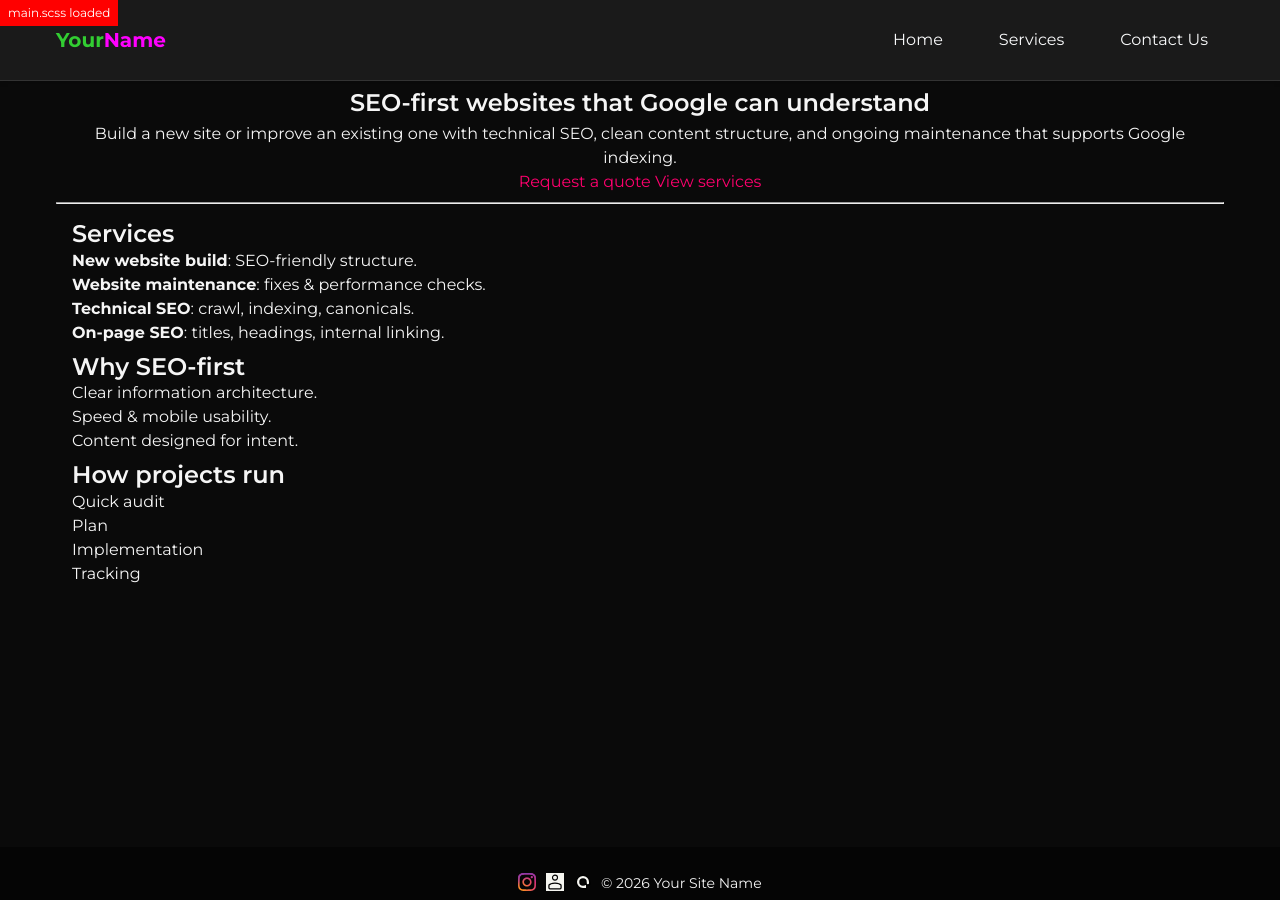
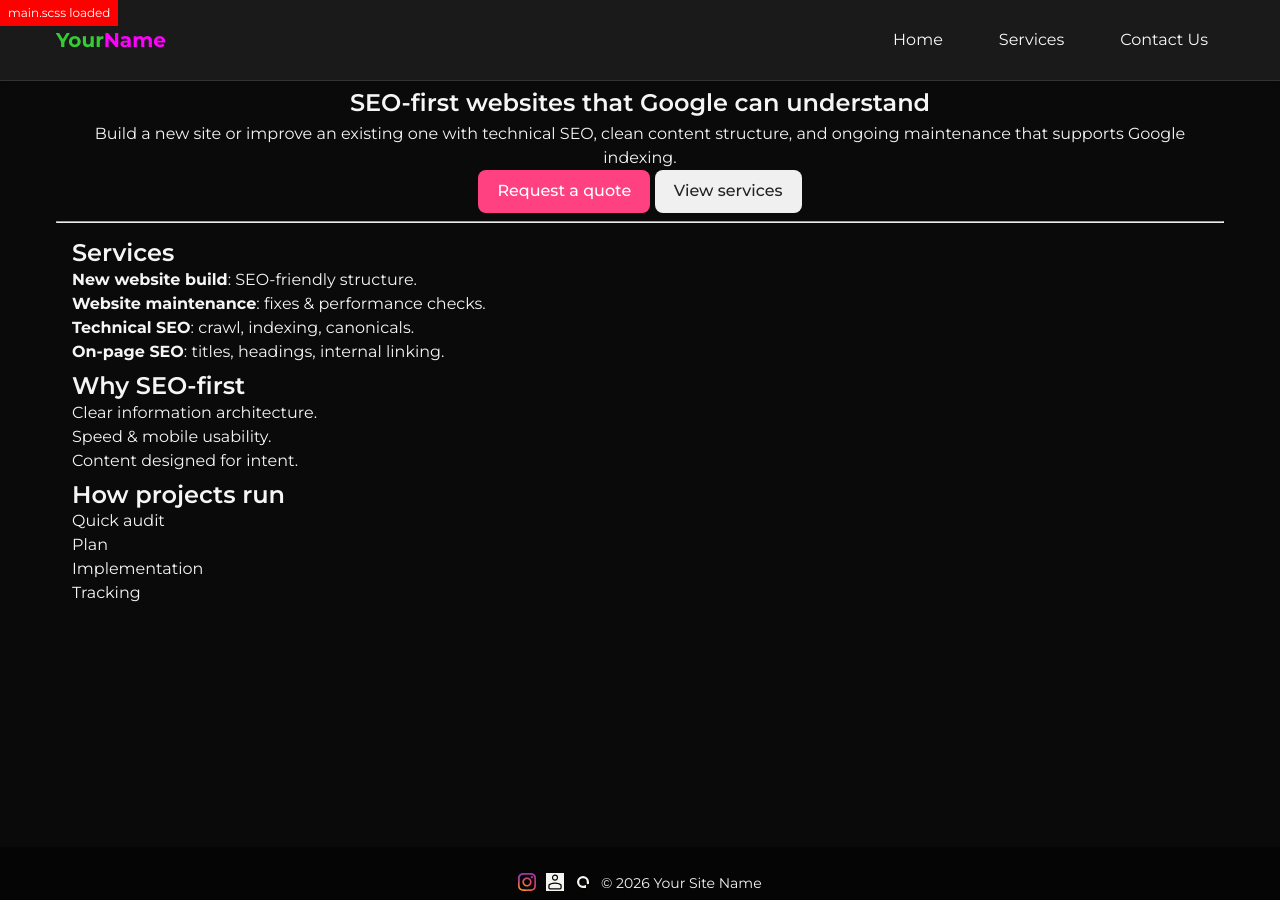
Before and after one commit to m33lucky-benny/test, a Jekyll site: the page built from index.md, in a window 1280 px wide. Built offline with Jekyll 4.4.1, drawn with Linux system fonts in a browser that asks for light colours.

Commit message:
Update index.md

```diff
--- a/index.md
+++ b/index.md
@@ -11,8 +11,8 @@ description: "SEO-first websites that Google can understand."
   </p>
 
   <div class="index-actions">
-    <a href="/contact/" class="btn btn-primary">Request a quote</a>
-    <a href="/services/" class="btn btn-secondary">View services</a>
+    <a href="/contact/" class="button button--primary">Request a quote</a>
+    <a href="/services/" class="button button--secondary">View services</a>
   </div>
 </section>
 
```
